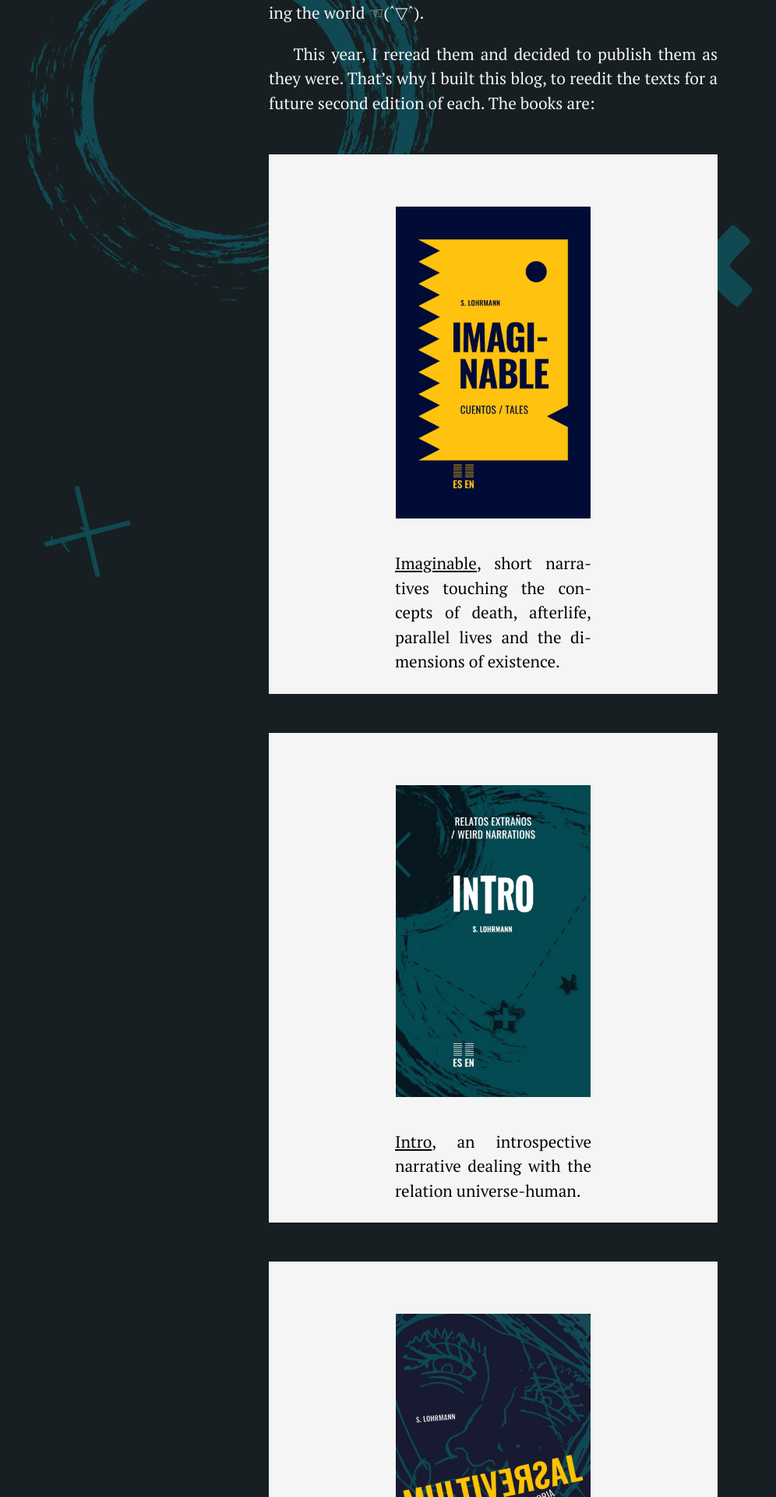
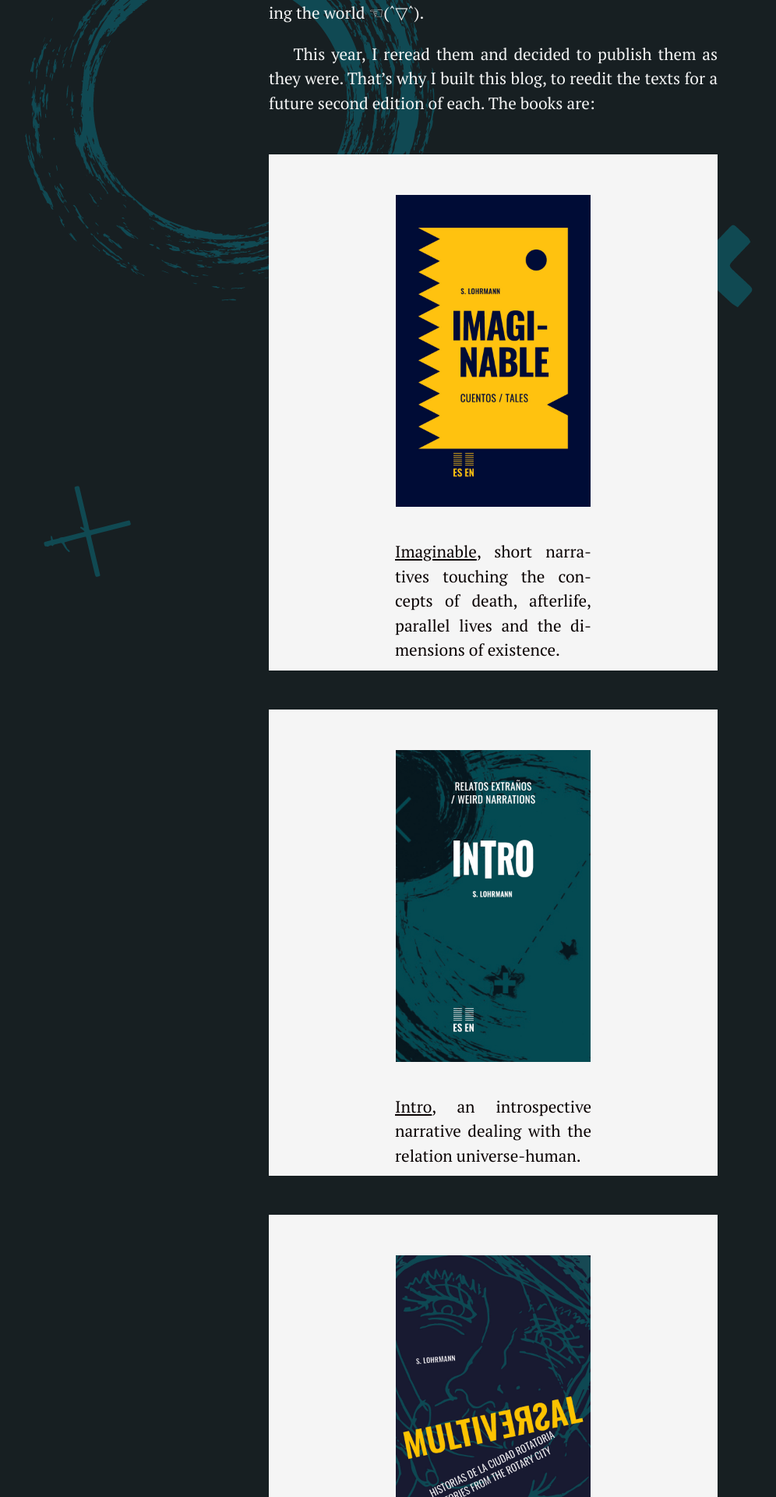
Before and after one commit to silvialohrmann/editorial, a Jekyll site: the page built from about.md, in a window 1280 px wide. Shown: the part 1522-3442 px from the top of the page at 78% size, without its empty margins (7-1003 px from the left). Built offline with Jekyll 4.4.1, drawn with Linux system fonts in a browser that asks for light colours.

Commit message:
Update about.md

```diff
--- a/about.md
+++ b/about.md
@@ -19,17 +19,17 @@
 
 This year, I reread them and decided to publish them as they were. That's why I built this blog, to reedit the texts for a future second edition of each. The books are:
 <div style="margin:auto;">
- <div style="margin:50px auto; padding:25px; background: whitesmoke;" id="imaginable">
+ <div style="margin:50px auto; padding:10px; background: whitesmoke;" id="imaginable">
 <img src="/assets/images/Imaginable%20-%20cover.jpg" alt="Imaginable" width="250">
-<p style="max-width:12em; color:#0b0404; margin:5px auto 0;"><a style="color:#0b0404;" href="https://editorial.silvialohrmann.com/categories/#Imaginable">Imaginable</a>, short narratives touching the concepts of death, afterlife, parallel lives and the dimensions of existence.</p>
+<p style="max-width:12em; color:#0b0404; margin:0 auto 0;"><a style="color:#0b0404;" href="https://editorial.silvialohrmann.com/categories/#Imaginable">Imaginable</a>, short narratives touching the concepts of death, afterlife, parallel lives and the dimensions of existence.</p>
  </div>
- <div style="margin:50px auto; padding:25px; background: whitesmoke;" id="intro">
+ <div style="margin:50px auto; padding:10px; background: whitesmoke;" id="intro">
 <img src="/assets/images/Intro%20-%20cover.jpg" alt="Intro" width="250">
-<p style="max-width:12em; color:#0b0404; margin:5px auto 0;"><a style="color:#0b0404;" href="https://editorial.silvialohrmann.com/categories/#Intro">Intro</a>, an introspective narrative dealing with the relation universe-human.</p>
+<p style="max-width:12em; color:#0b0404; margin:0 auto 0;"><a style="color:#0b0404;" href="https://editorial.silvialohrmann.com/categories/#Intro">Intro</a>, an introspective narrative dealing with the relation universe-human.</p>
  </div>
- <div style="margin:50px auto; padding:25px; background: whitesmoke;" id="multiversal">
+ <div style="margin:50px auto; padding:10px; background: whitesmoke;" id="multiversal">
 <img src="/assets/images/Multiversal%20-%20cover.jpg" alt="Multiversal" width="250">
-<p style="max-width:12em; color:#0b0404; margin:5px auto 0;"><a style="color:#0b0404;" href="https://editorial.silvialohrmann.com/categories/#Multiversal">Multiversal</a>, a story told from the viewpoint of a fifteen-year-old girl who lives with her mother and friends in a strange city that cyclically suffers a total reconfiguration.</p>
+<p style="max-width:12em; color:#0b0404; margin:0 auto 0;"><a style="color:#0b0404;" href="https://editorial.silvialohrmann.com/categories/#Multiversal">Multiversal</a>, a story told from the viewpoint of a fifteen-year-old girl who lives with her mother and friends in a strange city that cyclically suffers a total reconfiguration.</p>
  </div>
  </div>
  <p>In this blog, you'll also find a number of <a style="color:whitesmoke;" href="https://editorial.silvialohrmann.com/categories/#Microstories">microstories</a> I wrote between the years 2011 and 2016.</p>
```
